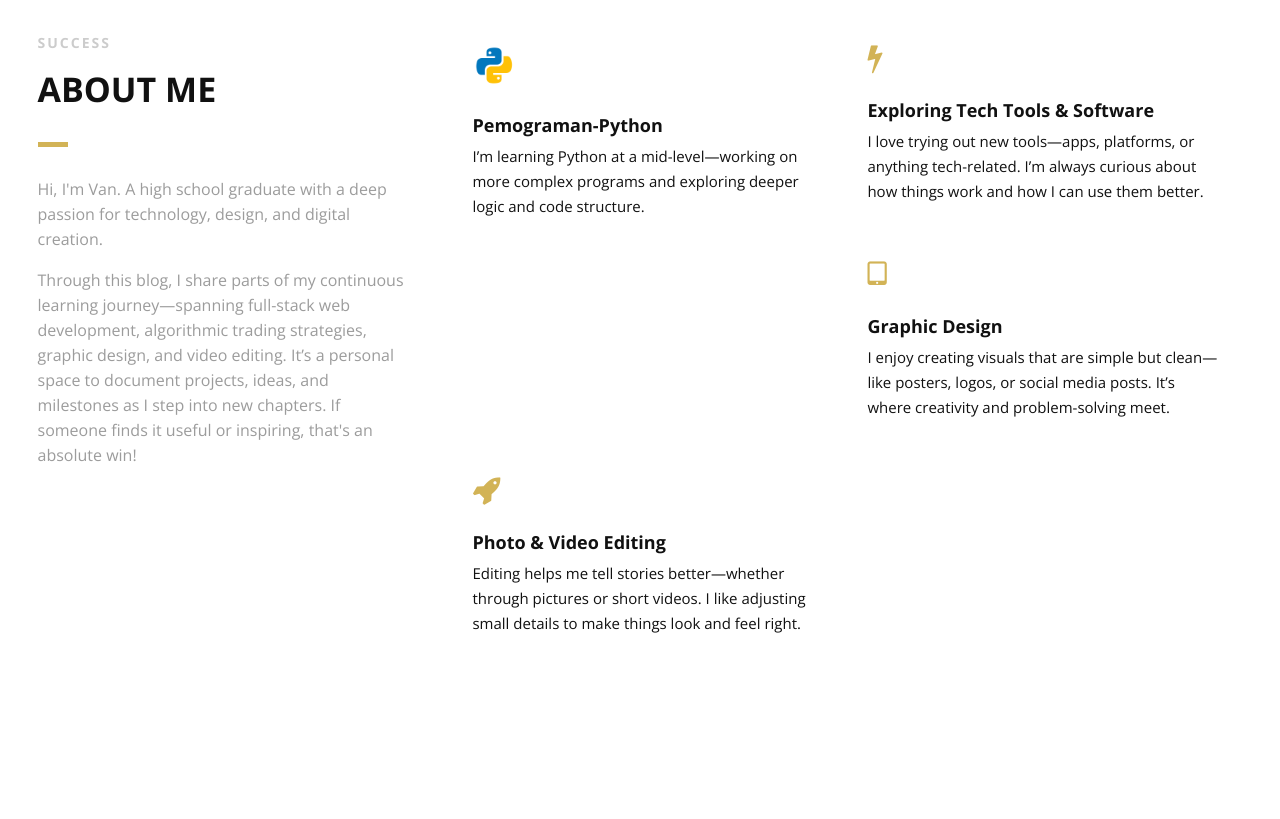
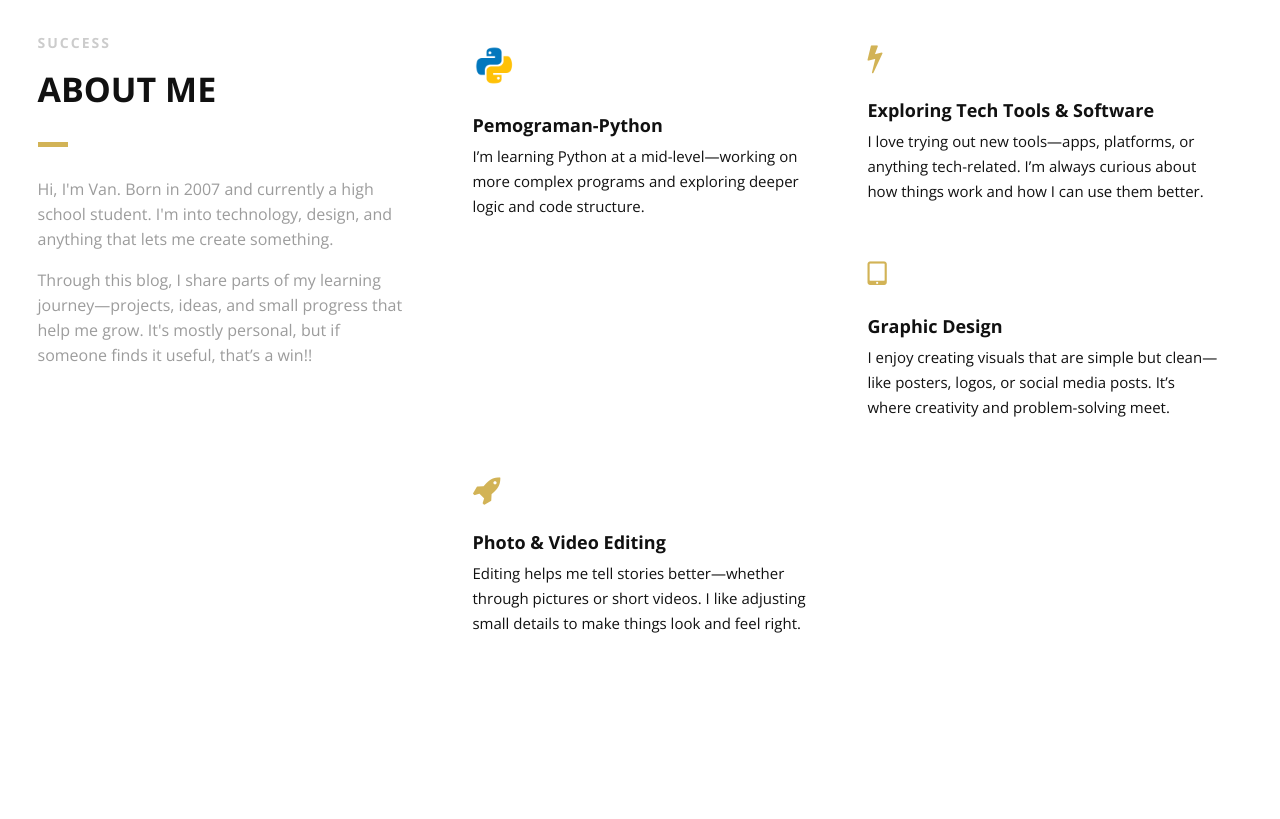
Before and after one commit to kaii-zx/website-a, a plain HTML site: page index.html in a window 1280 px wide. Shown: the part 888-1707 px from the top of the page. Drawn offline with nearby package versions, Linux system fonts and the light colour scheme.

Commit message:
Revert "sebelum update"
This reverts commit eb17285d4313d439fe418ac6ddd26dc0ca7032d7.

```diff
--- a/index.html
+++ b/index.html
@@ -18,7 +18,7 @@
     <link rel="stylesheet" href="css/style.css">
 
     <!-- Namari Color CSS -->
-    <link rel="stylesheet" href="css/color.css">
+    <link rel="stylesheet" href="css/namari-color.css">
 
     <!--Icon Fonts - Font Awesome Icons-->
     <link rel="stylesheet" href="css/font-awesome.min.css">
@@ -155,8 +155,8 @@
                     <div class="section-heading">
                         <h3>SUCCESS</h3>
                         <h2 class="section-title"> ABOUT ME </h2>
-                        <p class="section-subtitle">Hi, I'm Van. A high school graduate with a deep passion for technology, design, and digital creation.</p>
-                        <p class="section-subtitle">Through this blog, I share parts of my continuous learning journey—spanning full-stack web development, algorithmic trading strategies, graphic design, and video editing. It’s a personal space to document projects, ideas, and milestones as I step into new chapters. If someone finds it useful or inspiring, that's an absolute win!</p>
+                        <p class="section-subtitle">Hi, I'm Van. Born in 2007 and currently a high school student. I'm into technology, design, and anything that lets me create something.</p>
+                        <p class="section-subtitle">Through this blog, I share parts of my learning journey—projects, ideas, and small progress that help me grow. It's mostly personal, but if someone finds it useful, that’s a win!!</p>
                     </div>
 
                 </div>
--- a/package.json
+++ /dev/null
@@ -1,5 +0,0 @@
-{
-  "dependencies": {
-    "gsap": "^3.15.0"
-  }
-}
```
Also changed, not shown: css/namari-color.css (renamed from css/color.css), 1 other file.
